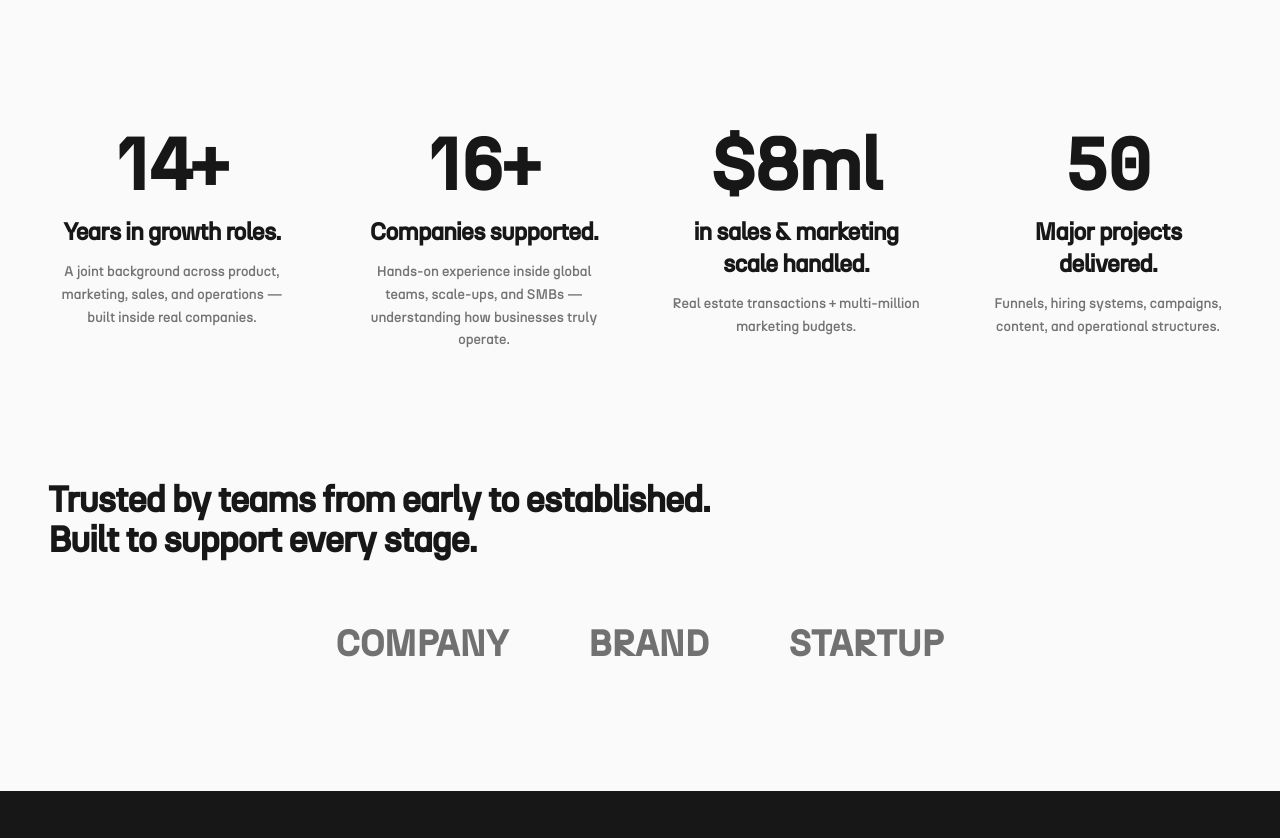
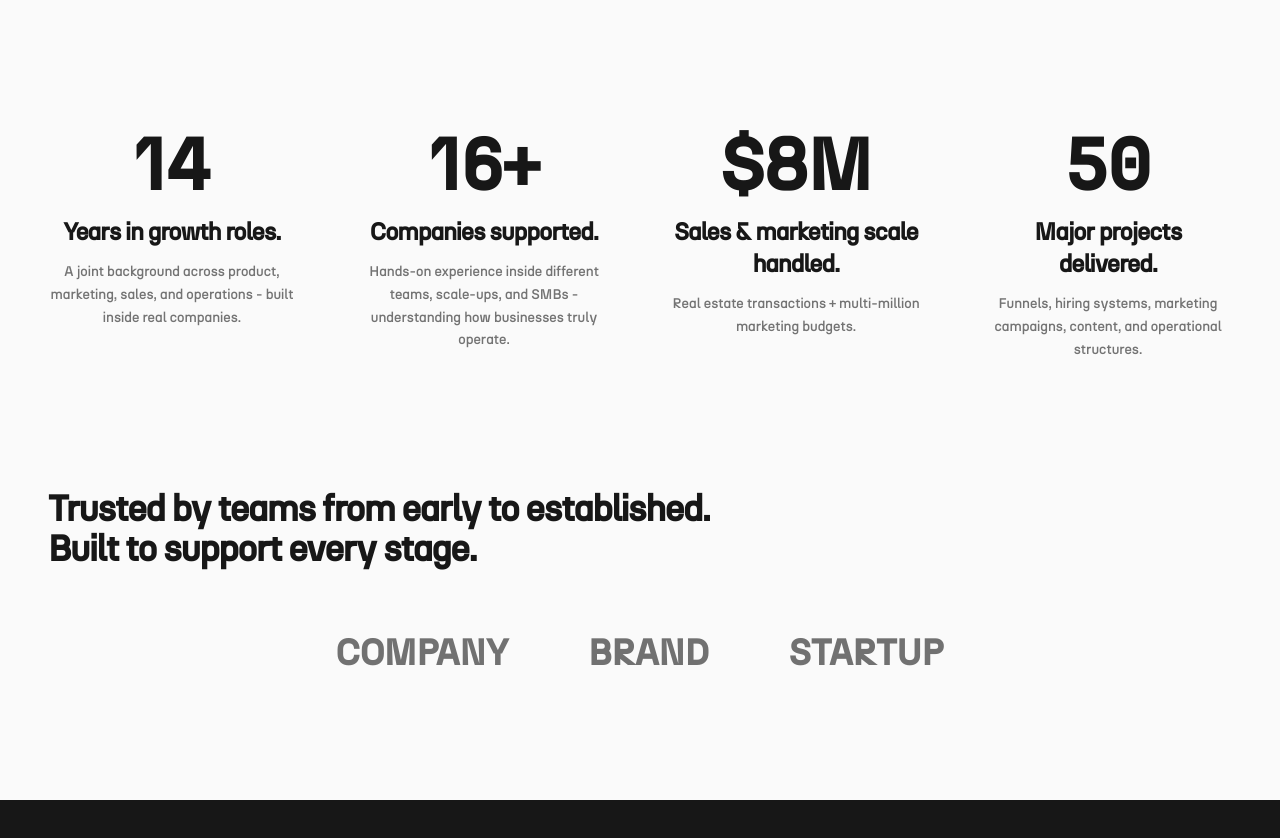
Before and after one commit to ElmiraGabrielyan/voltera-screenshot-magic, a React (Vite) app: page / in a window 1280 px wide. Shown: the part 800-1638 px from the top of the page. Built offline with nearby package versions, Linux system fonts and the light colour scheme; the HTML template or start-up script is replaced by a standard one.

Commit message:
Code edited in Lovable Code Editor
Edited UI in Lovable

```diff
--- a/src/components/Stats.tsx
+++ b/src/components/Stats.tsx
@@ -1,24 +1,25 @@
 const Stats = () => {
   const stats = [
     {
-      number: "14+",
+      number: "14",
       label: "Years in growth roles.",
-      description: "A joint background across product, marketing, sales, and operations — built inside real companies.",
+      description: "A joint background across product, marketing, sales, and operations - built inside real companies.",
     },
     {
       number: "16+",
       label: "Companies supported.",
-      description: "Hands-on experience inside global teams, scale-ups, and SMBs — understanding how businesses truly operate.",
+      description:
+        "Hands-on experience inside different teams, scale-ups, and SMBs - understanding how businesses truly operate.",
     },
     {
-      number: "$8ml",
-      label: "in sales & marketing scale handled.",
+      number: "$8M",
+      label: "Sales & marketing scale handled.",
       description: "Real estate transactions + multi-million marketing budgets.",
     },
     {
       number: "50",
       label: "Major projects delivered.",
-      description: "Funnels, hiring systems, campaigns, content, and operational structures.",
+      description: "Funnels, hiring systems, marketing campaigns, content, and operational structures.",
     },
   ];
 
@@ -30,9 +31,7 @@ const Stats = () => {
             <div key={index} className="text-center">
               <div className="text-7xl font-bold mb-4">{stat.number}</div>
               <h3 className="text-2xl font-bold mb-3">{stat.label}</h3>
-              <p className="text-muted-foreground text-sm leading-relaxed">
-                {stat.description}
-              </p>
+              <p className="text-muted-foreground text-sm leading-relaxed">{stat.description}</p>
             </div>
           ))}
         </div>
```
